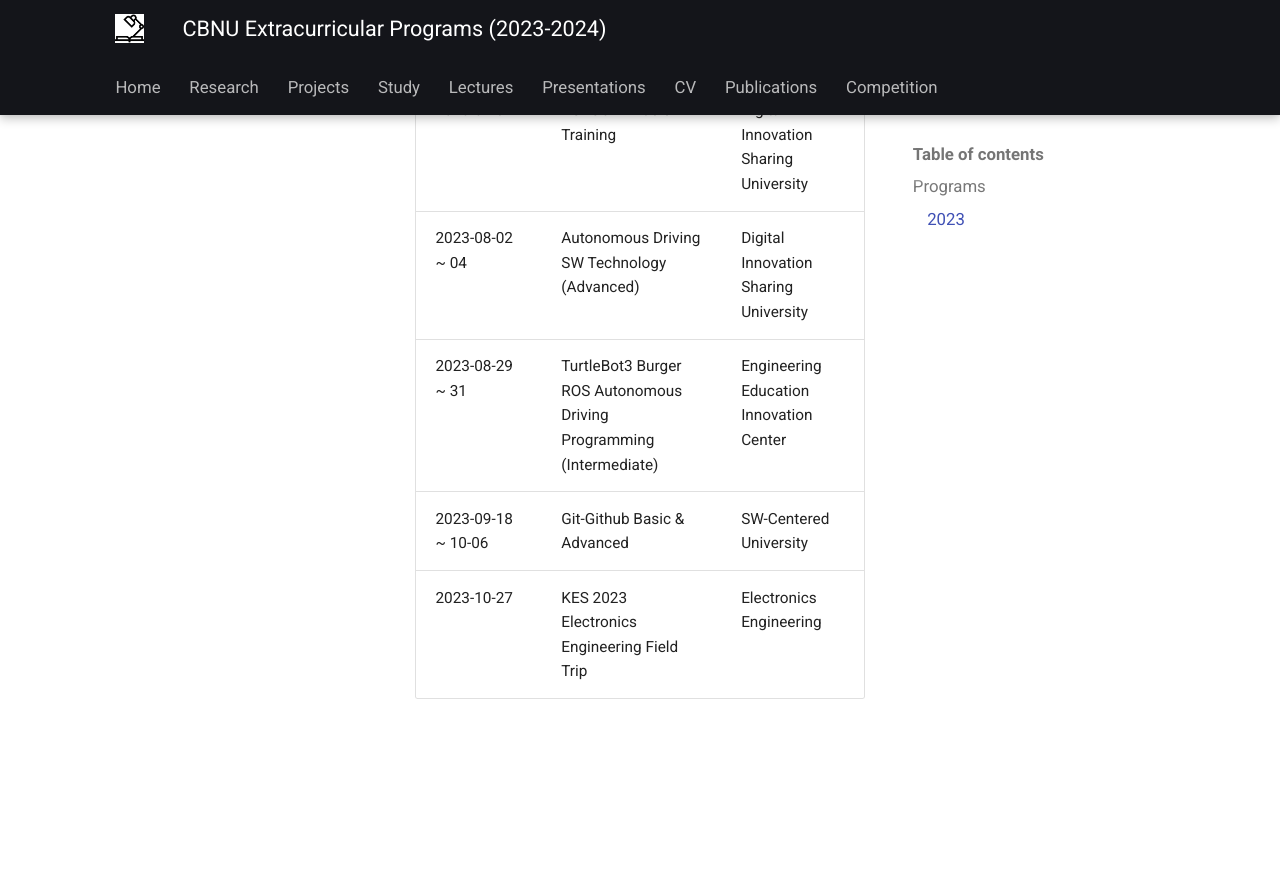
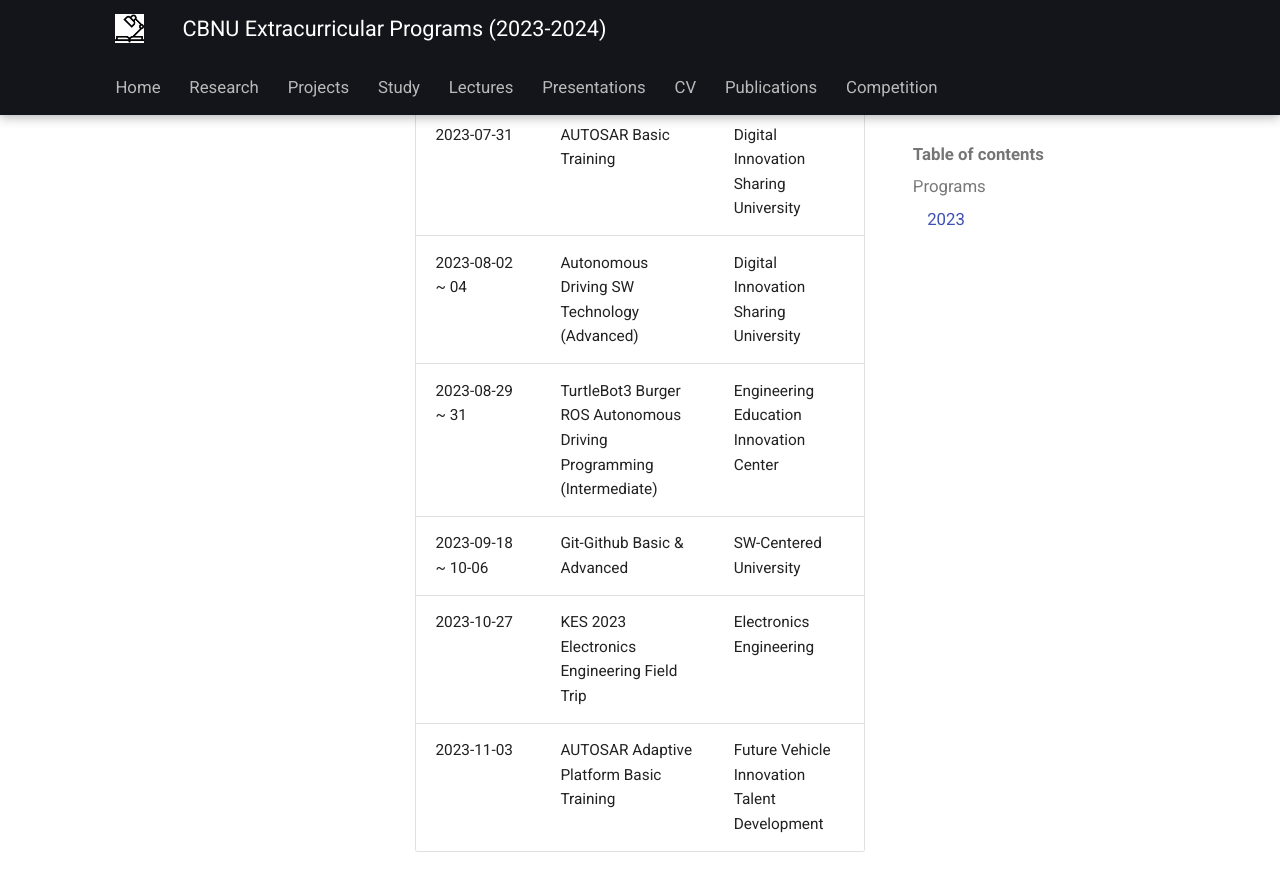
Before and after one commit to YSH-research/YSH-research.github.io, an MkDocs documentation site: the page built from docs/Lectures/2023-2024-CBNU-Extracurricular-Programs.md, in a window 1280 px wide and 900 px high, scrolled down 789 px. Shown: the top 891 px of the window. Built offline with MkDocs 1.6.1 and Material for MkDocs 9.7.7, drawn with Linux system fonts in a browser that asks for light colours; before the commit the page ends 1537 px from its top, so only the background shows below that.

Commit message:
Add AUTOSAR Adaptive Platform Basic Training program

```diff
--- a/docs/Lectures/2023-2024-CBNU-Extracurricular-Programs.md
+++ b/docs/Lectures/2023-2024-CBNU-Extracurricular-Programs.md
@@ -19,3 +19,4 @@
 | 2023-08-29 ~ 31 | TurtleBot3 Burger ROS Autonomous Driving Programming (Intermediate) | Engineering Education Innovation Center |
 | 2023-09-18 ~ 10-06 | Git-Github Basic & Advanced | SW-Centered University |
 | 2023-10-27 | KES 2023 Electronics Engineering Field Trip | Electronics Engineering |
+| 2023-11-03 | AUTOSAR Adaptive Platform Basic Training | Future Vehicle Innovation Talent Development |
```
